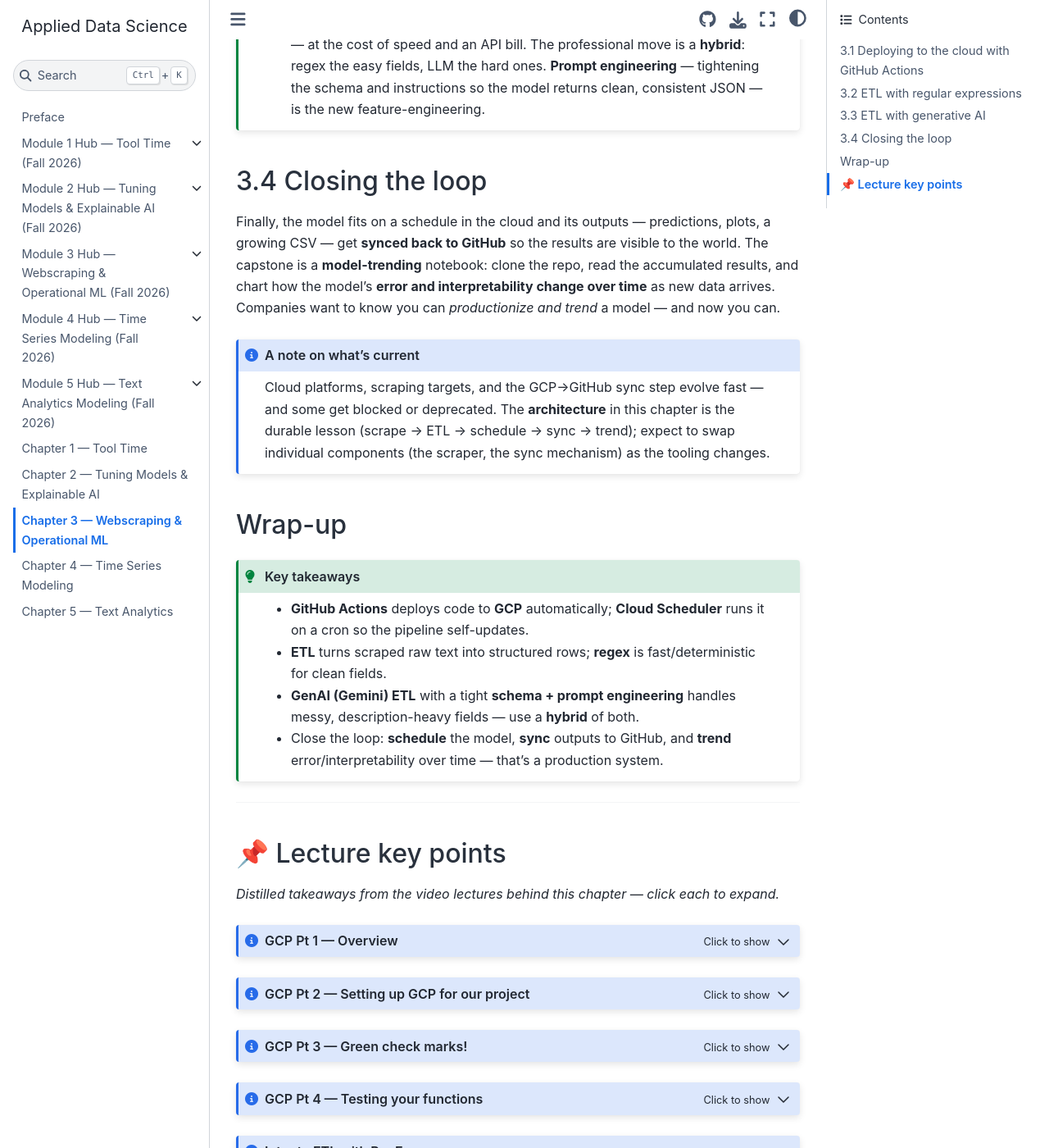
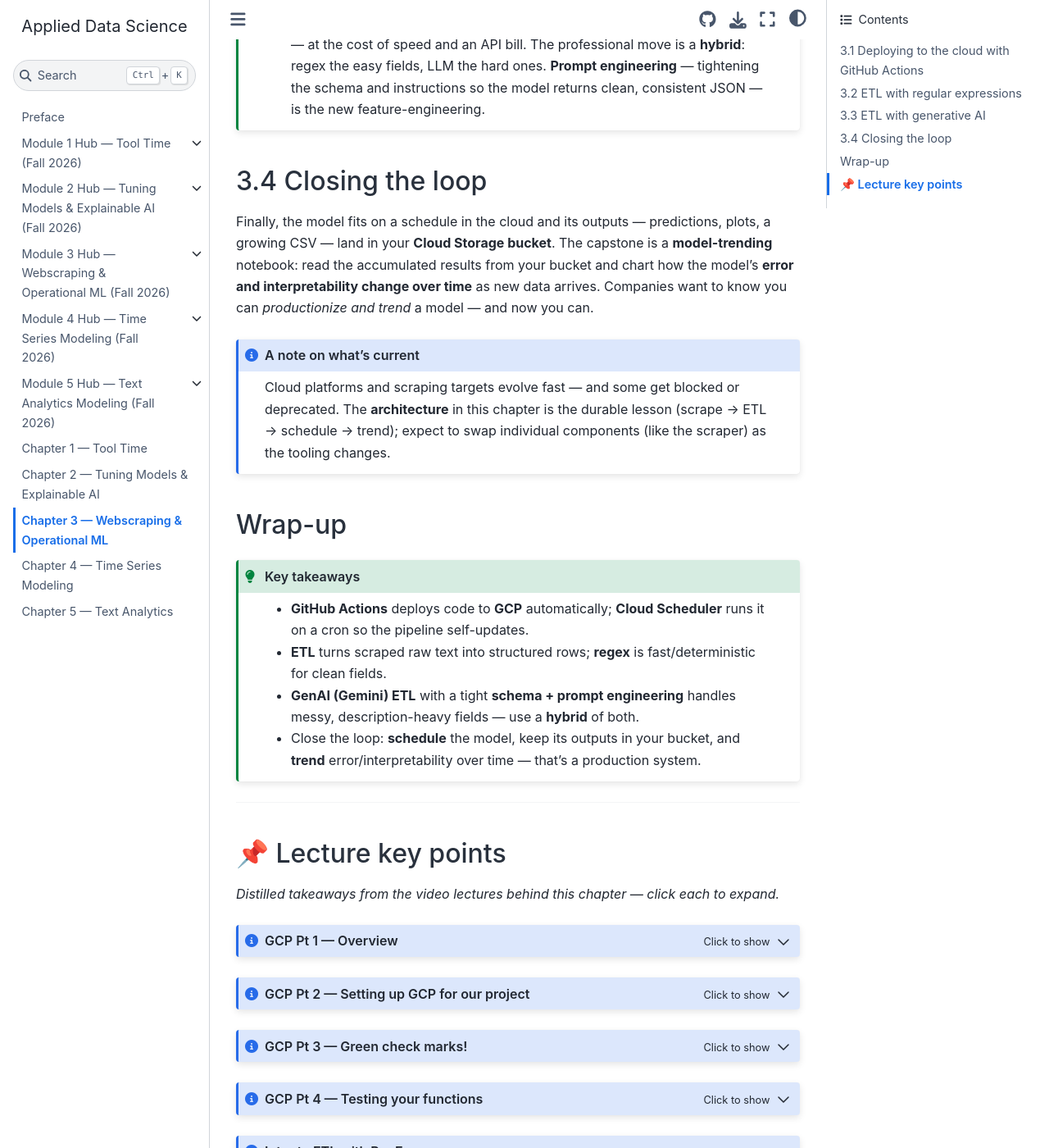
Before and after one commit to drdave-teaching/opim5512-textbook, a Jupyter Book: the page built from m3_operational_ml/index.md, in a window 1280 px wide and 1400 px high, scrolled down 2056 px. Shown: the whole window at 82% size. Built offline with Jupyter Book 1.0.4 settings and Sphinx 7.4.7 and the Sphinx Book theme 1.1.4, drawn with Linux system fonts in a browser that asks for light colours; some of the changed text lies outside the part shown.

Commit message:
Remove GCP-to-GitHub sync (sync-data) from student-facing Module 3 materials for Fall 2026
Results now stay in each student's Cloud Storage bucket; nothing commits to repos on a timer.

Co-Authored-By: Claude Opus 5.5 <noreply@anthropic.com>

````diff
--- a/m3_operational_ml/index.md
+++ b/m3_operational_ml/index.md
@@ -13,7 +13,7 @@ Open in Colab and **Runtime → Run all** — data loads from a stable link, not
 :::
 
 
-This is the chapter that turns "a model in a notebook" into something that **looks and behaves like a production system** — automated, cloud-based, and continuously updating. You'll collect data at scale, transform messy raw text into clean features (two ways — old-school and AI), train a model that **runs on a schedule in the cloud**, and sync its outputs back to GitHub. By the end you'll have built an end-to-end pipeline, not a proof-of-concept.
+This is the chapter that turns "a model in a notebook" into something that **looks and behaves like a production system** — automated, cloud-based, and continuously updating. You'll collect data at scale, transform messy raw text into clean features (two ways — old-school and AI), train a model that **runs on a schedule in the cloud**, and save its outputs to your Cloud Storage bucket. By the end you'll have built an end-to-end pipeline, not a proof-of-concept.
 
 The running project: scrape used-car listings, extract structured fields (make, model, year, mileage, price), and predict price — a deliberately "numeric-ish boring" dataset, because boring is what production usually looks like.
 
@@ -58,11 +58,11 @@ The professional move is a **hybrid**: regex the easy fields, LLM the hard ones.
 
 ## 3.4 Closing the loop
 
-Finally, the model fits on a schedule in the cloud and its outputs — predictions, plots, a growing CSV — get **synced back to GitHub** so the results are visible to the world. The capstone is a **model-trending** notebook: clone the repo, read the accumulated results, and chart how the model's **error and interpretability change over time** as new data arrives. Companies want to know you can *productionize and trend* a model — and now you can.
+Finally, the model fits on a schedule in the cloud and its outputs — predictions, plots, a growing CSV — land in your **Cloud Storage bucket**. The capstone is a **model-trending** notebook: read the accumulated results from your bucket and chart how the model's **error and interpretability change over time** as new data arrives. Companies want to know you can *productionize and trend* a model — and now you can.
 
 ```{admonition} A note on what's current
 :class: note
-Cloud platforms, scraping targets, and the GCP→GitHub sync step evolve fast — and some get blocked or deprecated. The **architecture** in this chapter is the durable lesson (scrape → ETL → schedule → sync → trend); expect to swap individual components (the scraper, the sync mechanism) as the tooling changes.
+Cloud platforms and scraping targets evolve fast — and some get blocked or deprecated. The **architecture** in this chapter is the durable lesson (scrape → ETL → schedule → trend); expect to swap individual components (like the scraper) as the tooling changes.
 ```
 
 ## Wrap-up
@@ -72,7 +72,7 @@ Cloud platforms, scraping targets, and the GCP→GitHub sync step evolve fast
 - **GitHub Actions** deploys code to **GCP** automatically; **Cloud Scheduler** runs it on a cron so the pipeline self-updates.
 - **ETL** turns scraped raw text into structured rows; **regex** is fast/deterministic for clean fields.
 - **GenAI (Gemini) ETL** with a tight **schema + prompt engineering** handles messy, description-heavy fields — use a **hybrid** of both.
-- Close the loop: **schedule** the model, **sync** outputs to GitHub, and **trend** error/interpretability over time — that's a production system.
+- Close the loop: **schedule** the model, keep its outputs in your bucket, and **trend** error/interpretability over time — that's a production system.
 ```
 
 
@@ -226,12 +226,3 @@ Cloud platforms, scraping targets, and the GCP→GitHub sync step evolve fast
 - Output directories must change or old listings keep empty new fields.
 - Honest look at iterative pipeline development.
 :::
-
-:::{admonition} Sync-data with GitHub Actions
-:class: note dropdown
-- Push private **GCP/Cloud Storage outputs** to GitHub via a **GitHub Actions cron** (no GCP needed).
-- Fires ~45+ min past the hour (2–15 min late) — "good enough" academically.
-- Makes results shareable with the world.
-- Feeds the **A08 model-trending** notebook.
-- *(Status: this sync step is no longer taught — architecture is the durable lesson.)*
-:::
````
Also changed, not shown: module3_hub/index.md (+2 -5 lines), module3_hub/skills.md (+3 -4 lines), module3_hub/videos.md (+2 -17 lines).
